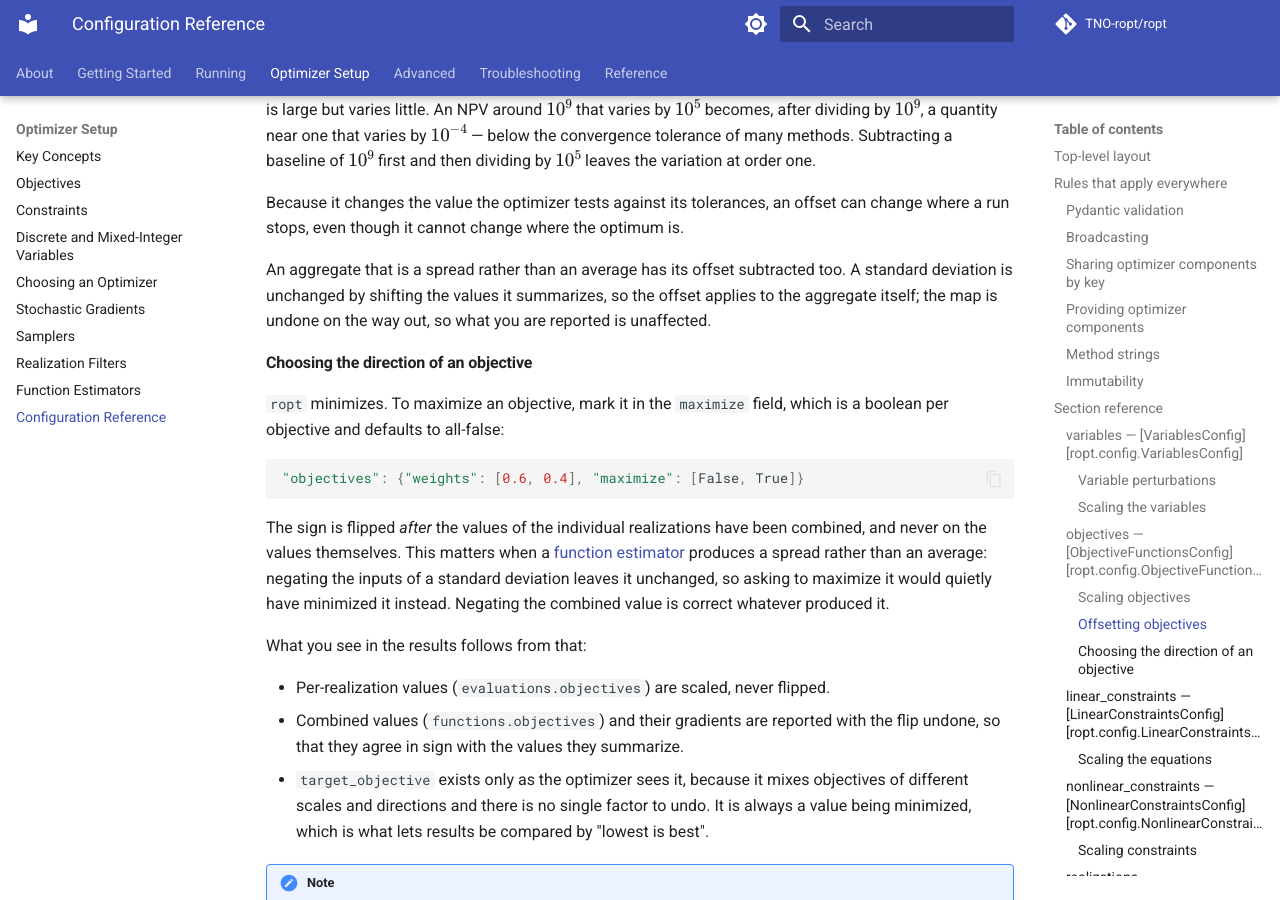
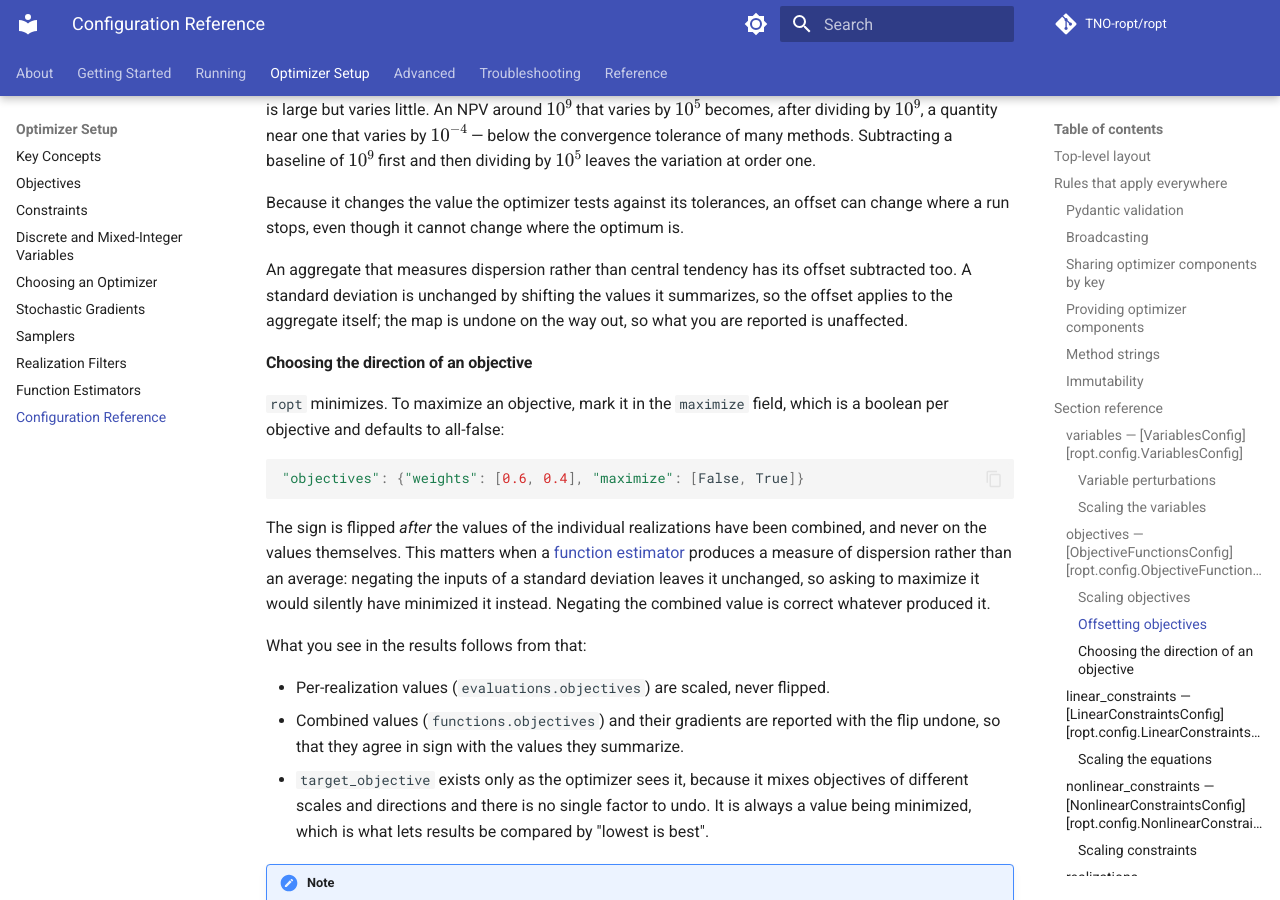
Before and after one commit to TNO-ropt/ropt, an MkDocs documentation site: the page built from docs/optimizer_setup/configuration.md, in a window 1280 px wide and 900 px high, scrolled down 8337 px. Built offline with MkDocs 1.6.1 and Material for MkDocs 9.7.7, drawn with Linux system fonts in a browser that asks for light colours; comment, search, counter and statistics services are not loaded; the version menu is left out.

Commit message:
Use dispersion instead of spread for the statistical sense

```diff
--- a/docs/optimizer_setup/configuration.md
+++ b/docs/optimizer_setup/configuration.md
@@ -445,10 +445,10 @@ Because it changes the value the optimizer tests against its tolerances, an
 offset can change where a run stops, even though it cannot change where the
 optimum is.
 
-An aggregate that is a spread rather than an average has its offset subtracted
-too. A standard deviation is unchanged by shifting the values it summarizes, so
-the offset applies to the aggregate itself; the map is undone on the way out, so
-what you are reported is unaffected.
+An aggregate that measures dispersion rather than central tendency has its
+offset subtracted too. A standard deviation is unchanged by shifting the values
+it summarizes, so the offset applies to the aggregate itself; the map is undone
+on the way out, so what you are reported is unaffected.
 
 #### Choosing the direction of an objective { #objective-direction }
 
@@ -461,10 +461,10 @@ which is a boolean per objective and defaults to all-false:
 
 The sign is flipped *after* the values of the individual realizations have been
 combined, and never on the values themselves. This matters when a
-[function estimator](function_estimators.md) produces a spread rather than an
-average: negating the inputs of a standard deviation leaves it unchanged, so
-asking to maximize it would quietly have minimized it instead. Negating the
-combined value is correct whatever produced it.
+[function estimator](function_estimators.md) produces a measure of dispersion
+rather than an average: negating the inputs of a standard deviation leaves it
+unchanged, so asking to maximize it would silently have minimized it instead.
+Negating the combined value is correct whatever produced it.
 
 What you see in the results follows from that:
 
```
Also changed, not shown: docs/optimizer_setup/function_estimators.md (+2 -2 lines), docs/optimizer_setup/gradients.md (+2 -2 lines), docs/optimizer_setup/objectives.md (+2 -2 lines), docs/running/results.md (+1 -1 lines), 1 other file.
